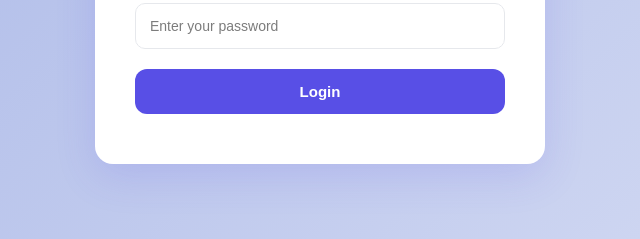
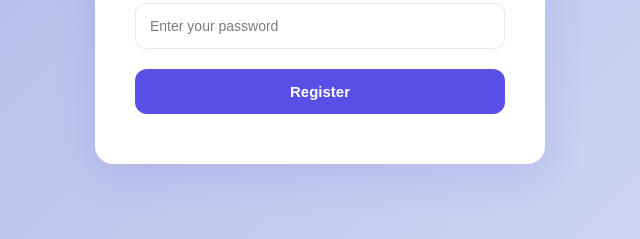
Before and after one commit to krit22/smartindiahackathon, a plain HTML site: page teacher_registration.html in a window 1280 px wide. Shown: the part 427-666 px from the top of the page, 320-960 px from the left. Drawn offline with Linux system fonts and the light colour scheme.

Commit message:
fixed minor bugs

```diff
--- a/teacher_registration.html
+++ b/teacher_registration.html
@@ -193,7 +193,7 @@ header {
     <label for="password">Password:</label>
     <input type="password" id="password" placeholder="Enter your password" required>
 
-    <button type="submit">Login</button>
+    <button type="submit">Register</button>
   </form>
 </div>
 
```
